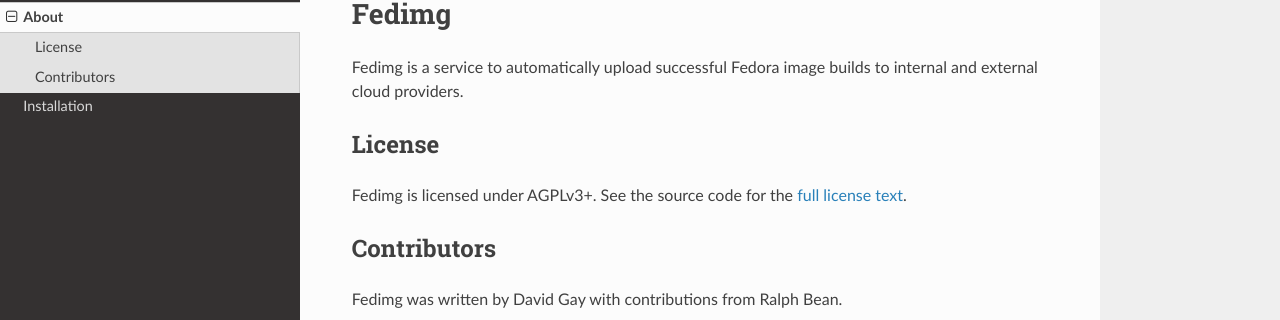
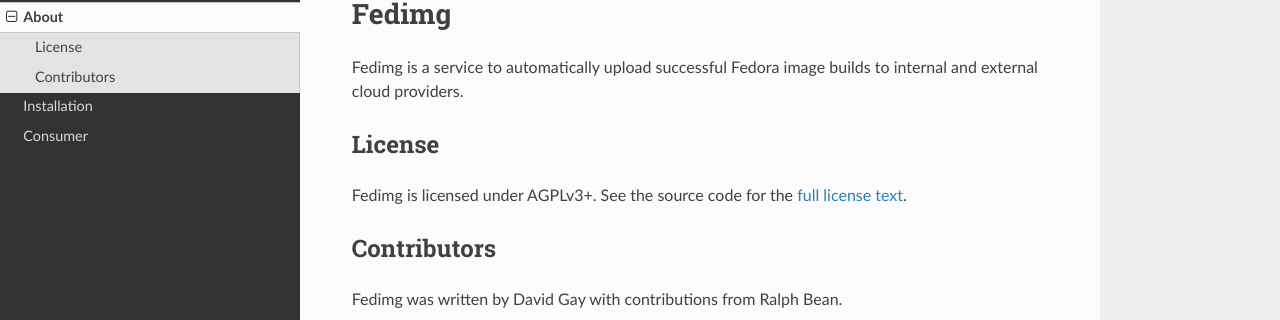
Before and after one commit to fedora-infra/fedimg, an MkDocs documentation site: the page built from docs/index.md, in a window 1280 px wide. Shown: the part 104-424 px from the top of the page. Built offline with MkDocs 1.6.1, drawn with Linux system fonts in a browser that asks for light colours; nearby versions of some CDN libraries; old or Windows-style settings are respelled for this version of MkDocs.

Commit message:
add consumer file to mkdocs.yml

```diff
--- a/mkdocs.yml
+++ b/mkdocs.yml
@@ -2,4 +2,5 @@
 pages:
 - ['index.md', 'About']
 - ['installation.md', 'Installation']
+- ['consumer.md', 'Consumer']
 theme: readthedocs
```
